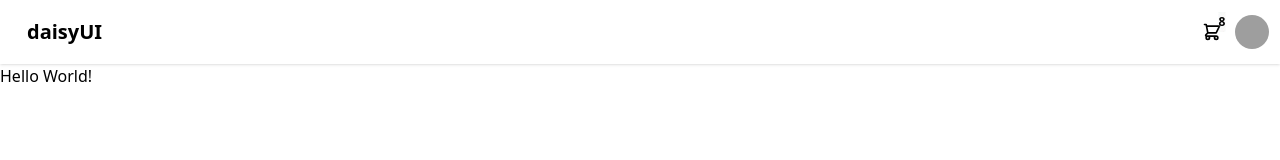
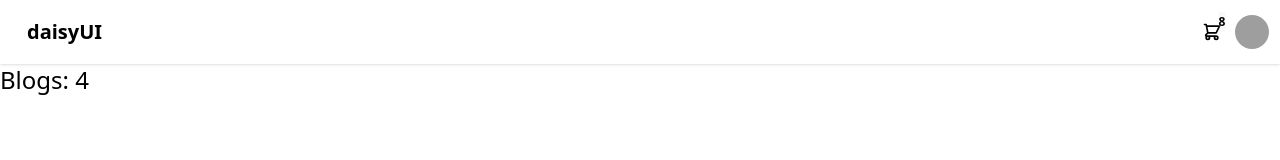
Before and after one commit to imam-hasan-jami/Programming-Hero, a React (Vite) app in the folder Practice/React/first-react-spa-project/: page / in a window 1280 px wide. Shown: the top 160 px of the page. Built offline with nearby package versions, Linux system fonts and the light colour scheme; grey boxes are pictures that could not be loaded.

Commit message:
fetch data and show blogs length

```diff
--- a/Practice/React/first-react-spa-project/src/App.jsx
+++ b/Practice/React/first-react-spa-project/src/App.jsx
@@ -1,10 +1,21 @@
+import { Suspense } from "react";
+import Blogs from "./components/Blogs/Blogs";
 import Navbar from "./components/Navbar/Navbar";
+
+const fetchBlogs = async () => {
+    const response = await fetch("blogs.json");
+    return response.json();
+};
+
+const blogsPromise = fetchBlogs();
 
 function App() {
     return (
         <>
             <Navbar />
-            <div>Hello World!</div>
+            <Suspense fallback={<h3>Blogs are loading...</h3>}>
+                <Blogs blogsPromise={blogsPromise} />
+            </Suspense>
         </>
     );
 }
--- /dev/null
+++ b/Practice/React/first-react-spa-project/src/components/Blogs/Blogs.jsx
@@ -0,0 +1,13 @@
+import React, { use } from "react";
+
+const Blogs = ({ blogsPromise }) => {
+    const blogs = use(blogsPromise);
+
+    return (
+        <div>
+            <h1 className="text-2xl">Blogs: {blogs.length}</h1>
+        </div>
+    );
+};
+
+export default Blogs;
```
Also changed, not shown: Practice/React/first-react-spa-project/tailwind.config.js (added).
